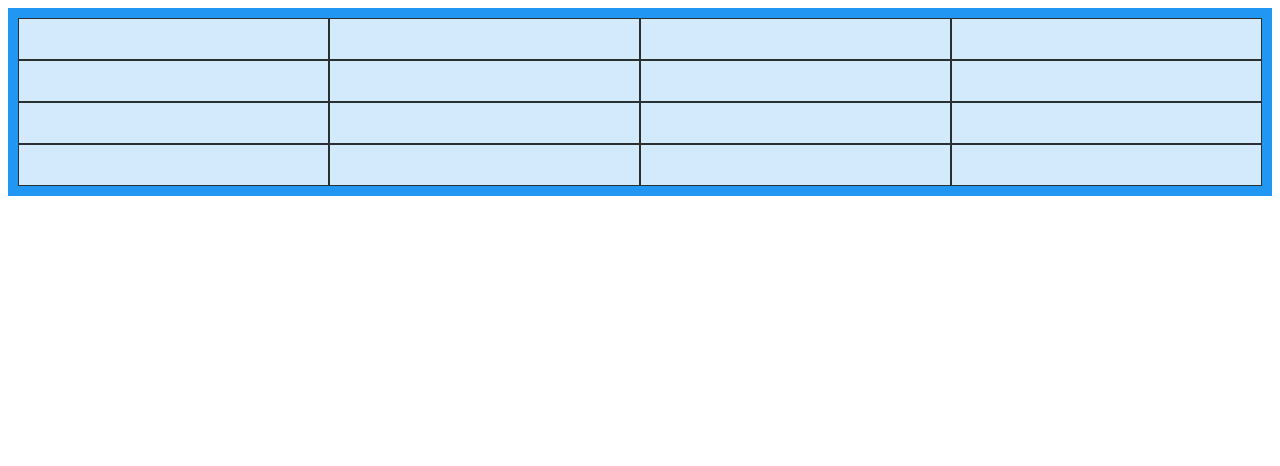
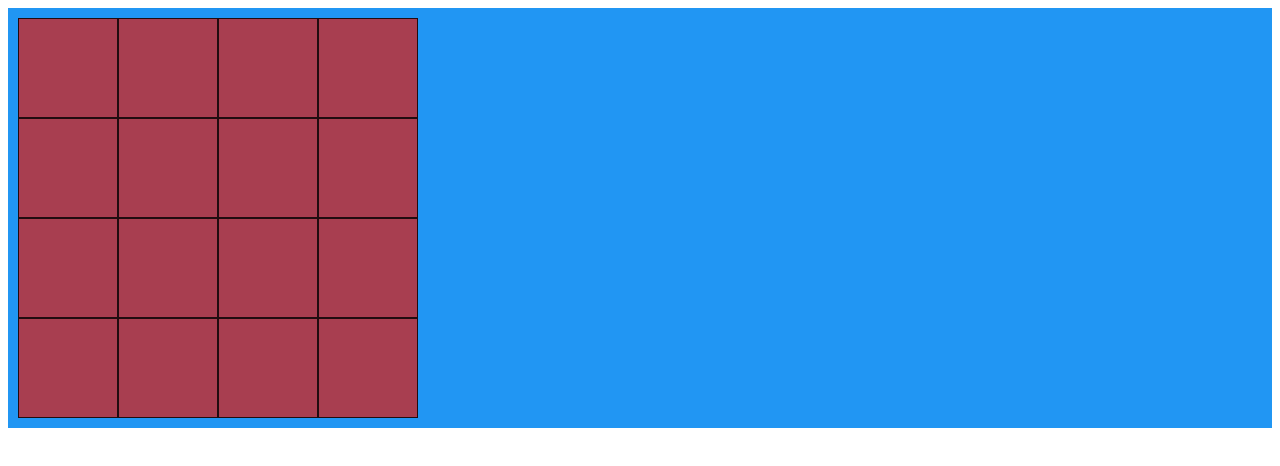
Before and after one commit to Stagnatio/odin-etch-a-sketch, a plain HTML site: page index.html in a window 1280 px wide. Drawn offline with Linux system fonts and the light colour scheme.

Commit message:
Working mouseover grid.

```diff
--- a/script.js
+++ b/script.js
@@ -2,7 +2,7 @@
 box.setAttribute("id", "div1");*/
 const container = document.getElementById("container");
 
-let arr = [];
+/*let arr = [];*/
 
 for (let i=0; i<16;i++) {
     let divguts = document.createElement('div');
@@ -10,6 +10,17 @@ for (let i=0; i<16;i++) {
     let div = document.getElementById("container")
         .appendChild(divguts);
     /*let info = document.createTextNode(`${i+1}`);
-    div.appendChild(info);*/
-    arr.push(div);
+    div.appendChild(info);
+    arr.push(div);*/
+
+    divguts.addEventListener("mouseover", colorChange);
 }
+/*
+square.addEventListener("mouseenter", changecolor(arr[i]) {
+    target.style.color = "purple";
+})
+*/
+
+function colorChange() {
+    this.setAttribute("style", "background-color: green;");
+}
--- a/style.css
+++ b/style.css
@@ -1,12 +1,13 @@
 .container {
     display: grid;
-    grid-template-columns: auto auto auto auto;
+    grid-template-columns: 100px 100px 100px 100px;
+    grid-template-rows: 100px 100px 100px 100px;
     background-color: #2196F3;
     padding: 10px;
 }
 
 .item {
-    background-color: rgba(255, 255, 255, 0.8);
+    background-color: rgba(202, 41, 41, 0.8);
     border: 1px solid rgba(0, 0, 0, 0.8);
     padding: 20px;
     font-size: 30px;
```
